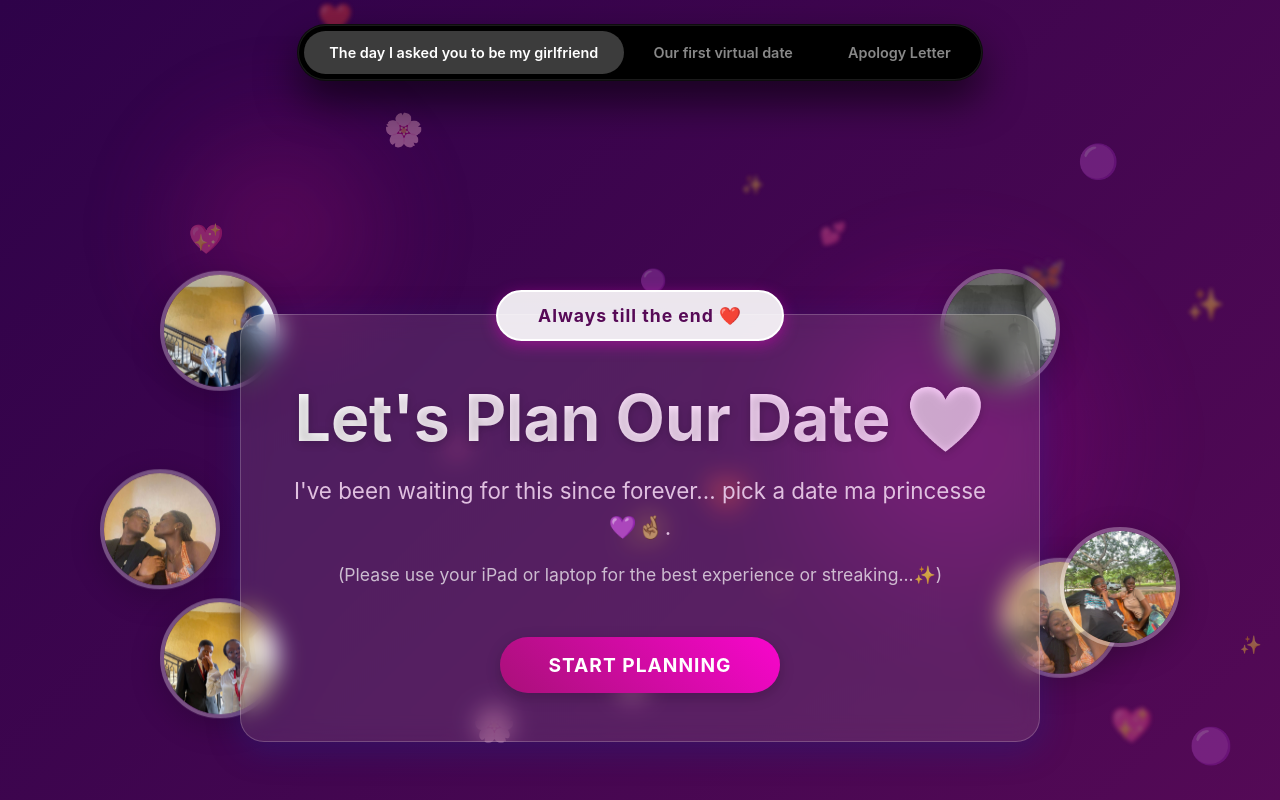
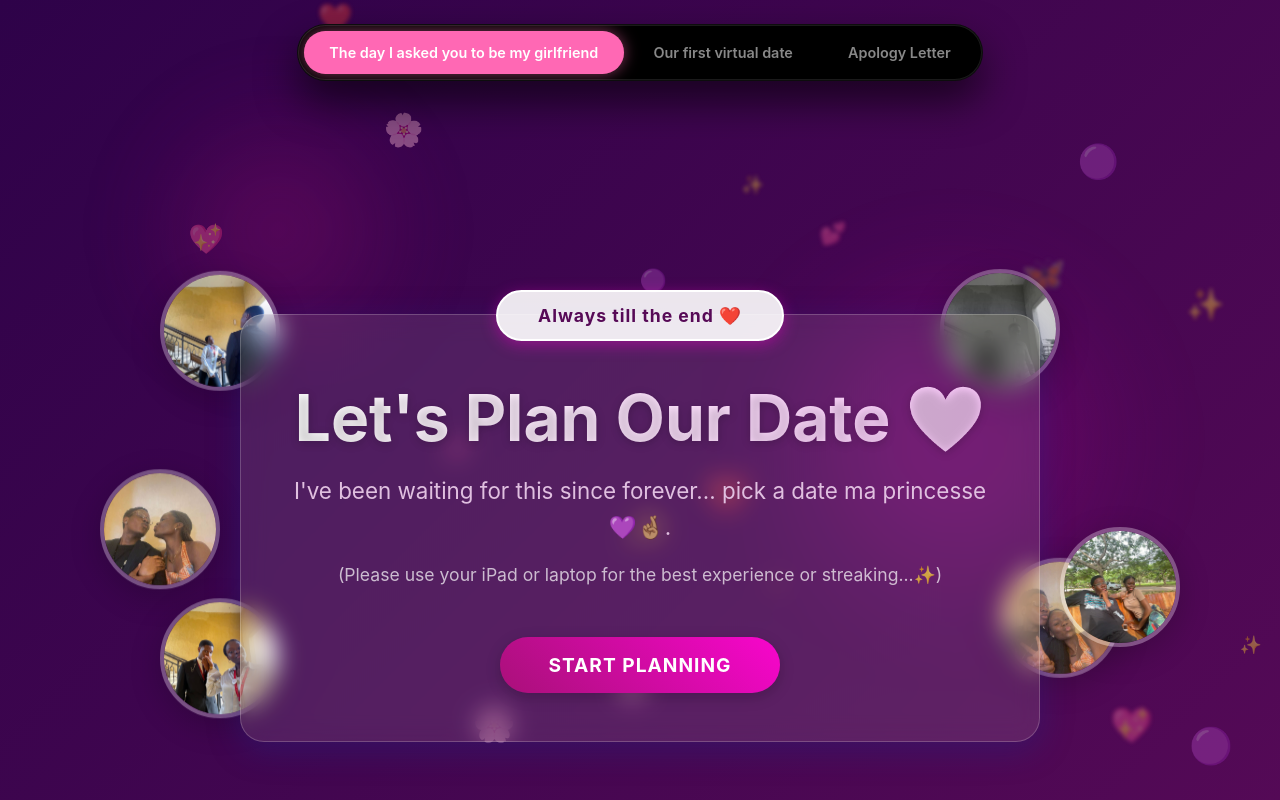
Before and after one commit to tj4589/Teedum, a React (Vite) app: page / in a window 1280 px wide. Shown: the top 800 px of the page. Built offline with nearby package versions, Linux system fonts and the light colour scheme.

Commit message:
style: update dynamic island pill color to #ff69b4

```diff
--- a/src/App.css
+++ b/src/App.css
@@ -244,7 +244,7 @@ p {
 
 .pill-btn.active {
   color: #ffffff;
-  background: rgba(255, 255, 255, 0.15);
+  background: rgba(255, 105, 180, 0.3);
 }
 
 /* Dynamic Indicator for Active Tab */
@@ -255,11 +255,12 @@ p {
   bottom: 6px;
   left: var(--active-left, 6px);
   width: var(--active-width, 0);
-  background: rgba(255, 255, 255, 0.1);
+  background: #ff69b4;
   border-radius: 30px;
   transition: all 0.5s cubic-bezier(0.19, 1, 0.22, 1);
   z-index: 0;
   pointer-events: none;
+  box-shadow: 0 0 15px rgba(255, 105, 180, 0.5);
 }
 
 .app-root {
```
